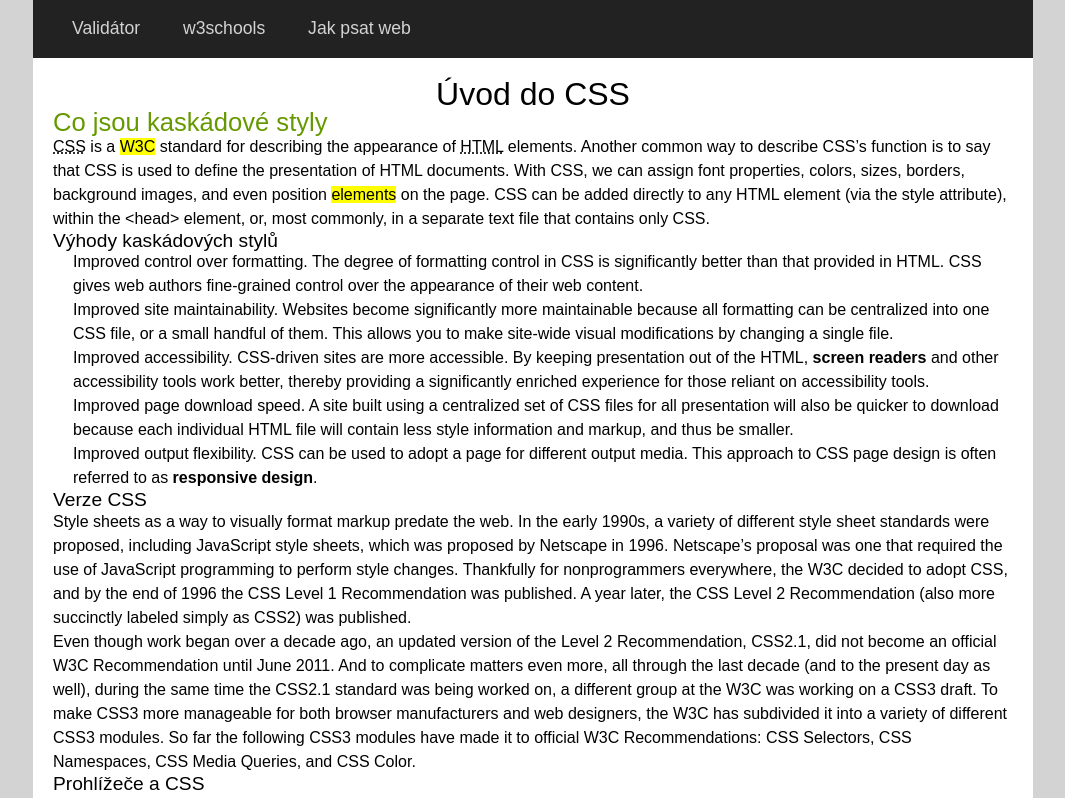
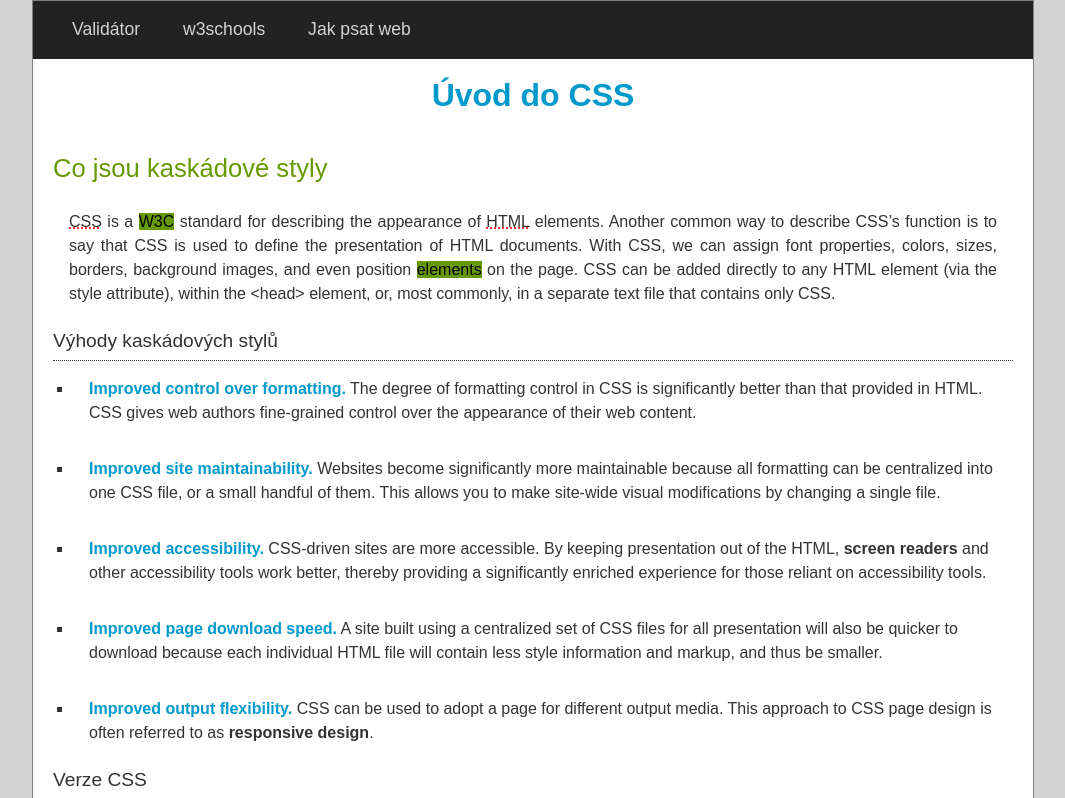
Before and after one commit to yrej/Zaklady-css, a plain HTML site: page index.html in a window 1280 px wide. Shown: the top 798 px of the page, without its empty margins (107-1172 px from the left). Drawn offline with Linux system fonts and the light colour scheme.

Commit message:
05 - Css

```diff
--- a/css/styly.css
+++ b/css/styly.css
@@ -5,14 +5,12 @@ body {
 }
 
 #obal{
-  /* Maxim�ln� ���ka 960 px */
   max-width: 960px;
   margin: 0 auto;
-  /* Ohrani�en� - pln� �ed� ��ra o tlou��ce 1 pixel  */
-  border:  1px;
+  border:solid gray 1px;
   padding: 20px;
   background-color: white;
-  /* Barva textu - tmav� �ed� odst�n, �estn�ctkov� hodnoty 3 */
+  color: #333;
 }
 
 nav{
@@ -38,12 +36,12 @@ nav :hover{
 h1 {
   text-align: center;
   font-size: 200%;
-  /* Nadpis bude tu�n� */
-  /* Barva nadpisu bude toto�n� s barvou zv�razn�n�ho odkazu */
-  /* V��ka ��dku nadpisu bude 2em */
+  font-weight: bold;
+  color: rgb(0,153,204);
+  height: 2em;
 }
 
-/* Plat� pro nadpisy h2 i h3 */ {
+h2,h3{
   font-weight: 200;
   line-height: 2em;
 }
@@ -55,32 +53,34 @@ h2 {
 
 h3 {
   font-size: 1.2em;
-  /* Nadpisy budou podtr�eny tenkou te�kovanou �arou, jej� barva bude shodn� s barvou p�sma */
+  border-bottom: dotted thin;
 }
 
 p, li {
   line-height: 1.5em;
-  /* Horn� a spodn� okraj odstavc� i odr�ek budou odsazeny o hodnotu 1em */
+  padding: 1em;
 }
 
 p {
-  /* Text odstavc� bude zarovn�n do bloku */
+  text-align: justify;
 }
 
 li {
-  /* Nastavte styl odr�ek tak, aby odpov�dal p�edloze (�tvercov� odr�ka) */
+  list-style-type: square;
   list-style-position: outside;
   margin-left: 20px;
 }
 
-/* Nastavte pravidlo pro v�echny tu�n� a mod�e zv�razn�n� texty v odr�k�ch. */
+b,strong{
+  font-weight: bolder;
+}
 
-/* Nastavte pravidlo pro v�echny odstavce-pozn�mky:
-    * na lev�m okraji bude �ed� ohrani�en� 10px siln�
-    * text bude zleva odsazen o 50 pixel�
-    * pou�it� font bude o 10% men�� ne� z�kladn� p�smo
-    * p�smo bude naklon�n� (kurz�va)
-*/
+.poznamka{
+  border-left: solid gray 10px;
+  padding-left: 50px;
+  font-size: 90%;
+  font-style: italic;
+}
 
 footer {
   color: gray;
@@ -93,6 +93,14 @@ strong {
   font-weight: bold;
 }
 
-
 /* Nastavte pravidla pro zna�ky vlo�en� do textu �vodn�ho odstavce,
    aby kone�n� vzheld textu odpov�dal p�edloze. */
+b{
+  color: rgb(0,153,204);
+}
+mark{
+  background-color: rgb(102,153,0);
+}
+abbr{
+  text-decoration: underline dotted red;
+}
```
